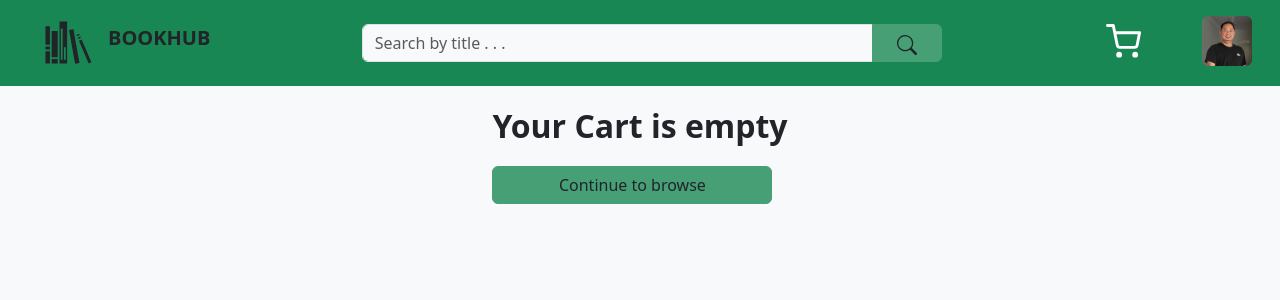
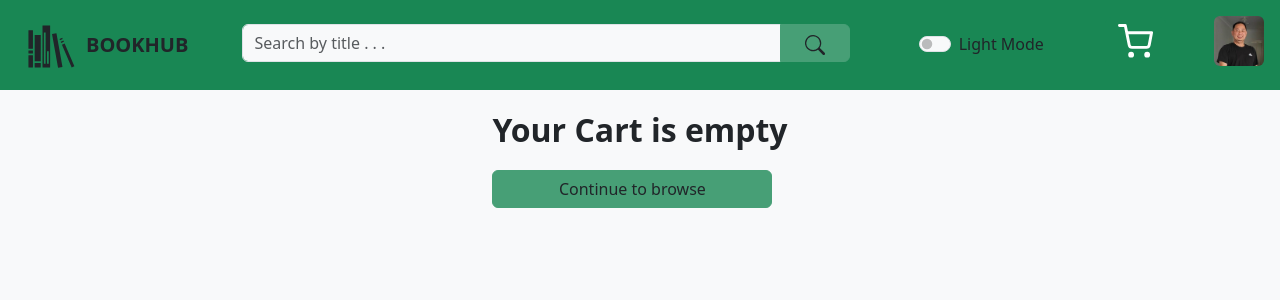
Before and after one commit to thangtruong1808/reactjs-bookhub, a React (Vite) app: page /bookcart in a window 1280 px wide. Shown: the top 300 px of the page. Built offline with nearby package versions, Linux system fonts and the light colour scheme.

Commit message:
moved switch theme to NavBar

```diff
--- a/src/components/AuthorFilter.tsx
+++ b/src/components/AuthorFilter.tsx
@@ -29,7 +29,7 @@ const AuthorFilter = () => {
   const finalResult = removeDUplicates(authors);
   return (
     <select
-      className="form-select"
+      className="form-select bg-light"
       onChange={(event) => setAuthorSelected(event.target.value)}
     >
       <option value="">Select Favorite Author </option>
--- a/src/components/NavBar.tsx
+++ b/src/components/NavBar.tsx
@@ -4,41 +4,52 @@ import { FiShoppingCart } from "react-icons/fi";
 import { useNavigate } from "react-router-dom";
 import { useAppContext } from "./context/bookContext.js";
 import SearchBar from "../components/SearchBar.js";
+import ThemeSwitch from "./ThemeSwitch.js";
+import useBookQueryStore from "./store.js";
 
 const NavBar = () => {
   const navigate = useNavigate();
   const { favorites } = useAppContext();
+  const setSearchText = useBookQueryStore((state) => state.setSearchText);
+  const setGenresSelected = useBookQueryStore(
+    (state) => state.setGenresSelected
+  );
+  const setAuthorSelected = useBookQueryStore(
+    (state) => state.setAuthorSelected
+  );
 
+  const handleBackToHomePage = () => {
+    navigate("/");
+    setSearchText("");
+    setGenresSelected([]);
+    setAuthorSelected("");
+  };
   return (
-    <div className="container-fluid bg-success d-flex justify-content-between">
+    <div className="container-fluid bg-success d-flex justify-content-between text-center align-middle p-3">
       {/* Logo */}
-      <div
-        className="p-3 Logo"
-        onClick={() => {
-          navigate("/");
-          window.location.reload();
-        }}
-      >
+      <div className="Logo hstack" onClick={handleBackToHomePage}>
         {/* <div className="p-3 Logo" onClick={ReturnHomePage}> */}
-        <GiBookshelf style={{ width: "80px", height: "50px" }} />
+        <GiBookshelf style={{ width: "70px", height: "50px" }} />
         <span className="text-uppercase fw-bold fs-5">bookhub</span>
       </div>
 
       {/* Search and Menu */}
-      <div className="w-50 text-center">
-        <div className="p-4 d-lg-none d-md-block">
+      <div className="w-50">
+        <div className="d-lg-none d-md-block">
           {/* <GenreMenu
                 onSelectedGenres={onSelectedGenres}
                 selectedGenrefromHomeComponent={selectedGenrefromHomeComponent}
               /> */}
         </div>
-        <div className="p-4 d-none d-lg-block">
+        <div className="d-none d-lg-block p-2">
           <SearchBar />
         </div>
       </div>
-
+      <div className="p-3">
+        <ThemeSwitch />
+      </div>
       {/* Profile and Cart */}
-      <div className="p-3">
+      <div className="">
         <div className="hstack">
           <button
             type="button"
@@ -60,7 +71,6 @@ const NavBar = () => {
             data-bs-target="#offcanvasExample"
             aria-controls="offcanvasExample"
           />
-
           <div
             className="myApp offcanvas offcanvas-end "
             tabIndex="-1"
--- a/src/components/ThemeSwitch.tsx
+++ b/src/components/ThemeSwitch.tsx
@@ -7,6 +7,15 @@ import Sun from "../assets/Sun.svg";
 import Moon from "../assets/Moon.svg";
 
 const ThemeSwitch = () => {
+  const [theme, setTheme] = useState("");
+
+  useEffect(() => {
+    if (selectedTheme === "dark") {
+      setDarkMode();
+      setTheme("dark");
+    }
+  }, [theme]);
+
   const setDarkMode = () => {
     document.querySelector("body")?.setAttribute("data-theme", "dark");
     localStorage.setItem("selectedTheme", "dark");
@@ -19,20 +28,20 @@ const ThemeSwitch = () => {
 
   const selectedTheme = localStorage.getItem("selectedTheme");
 
-  if (selectedTheme === "dark") {
-    setDarkMode();
-  }
-
   const toggleTheme = (e: { target: { checked: unknown } }) => {
-    if (e.target.checked) setDarkMode();
-    else setLightMode();
+    if (e.target.checked) {
+      setDarkMode();
+      setTheme("dark");
+    } else {
+      setLightMode();
+      setTheme("light");
+    }
   };
-  // console.log("------- You called ThemeSwitch Component -------");
 
   return (
     <>
       {/* <div className="form-check form-switch mx-2 position-absolute bottom-0 start-0 mb-2"> */}
-      <div className="form-check form-switch mx-2 ">
+      <div className="form-check form-switch cursor-pointer">
         <input
           className="form-check-input"
           type="checkbox"
@@ -42,28 +51,11 @@ const ThemeSwitch = () => {
           onChange={toggleTheme}
           defaultChecked={selectedTheme === "dark"}
         />
-        <label className="form-check-label" htmlFor="flexSwitchCheckDefault">
-          Switch Theme
+        <label className="form-check-label" htmlFor="darkmode-toggle">
+          {theme === "dark" ? "Dark Mode" : "Light Mode"}
         </label>
       </div>
     </>
-    // <div id="theme-switch" className="me-5">
-    //   <div className="switch-track">
-    //     <div className="switch-check">
-    //       <span className="switch-icon">🌙</span>
-    //     </div>
-    //     <div className="switch-x">
-    //       <span className="switch-icon">🌞</span>
-    //     </div>
-    //     <div className="switch-thumb"></div>
-    //   </div>
-    //   <input
-    //     type="checkbox"
-    //     checked={darkMode}
-    //     onChange={switchTheme}
-    //     aria-label="Switch between dark and light mode"
-    //   />
-    // </div>
   );
 };
 
--- a/src/index.css
+++ b/src/index.css
@@ -8,3 +8,15 @@ div.Logo {
 nav ul li a{
     cursor: pointer;
 }
+div.accordion-body:hover {
+    /* background-color: yellow; */
+    color: #0d6efd;
+    /* width: 100%; */
+    transition: transform 0.5s;
+    transform: scale(1.1);
+    font-weight: bolder;
+}
+
+.cursor-pointer {
+    cursor: pointer
+}
--- a/src/pages/BookCart.tsx
+++ b/src/pages/BookCart.tsx
@@ -4,14 +4,14 @@ import { AiFillStar } from "react-icons/ai";
 import { useNavigate } from "react-router-dom";
 import { useState } from "react";
 import MyPagination from "../components/MyPagination";
-import { paginate } from "../services/paginate";
+import { paginate } from "../services/paginate.js";
 
 const BookCart = () => {
   const navigate = useNavigate();
   const { favorites, RemoveFromFavorites } = useAppContext();
   const [currentPage, setCurrentPage] = useState(1);
 
-  const numberUnitsPerPageSize = 10;
+  const numberUnitsPerPageSize = 7;
   const itemsCount = favorites.length;
   const pageSize = numberUnitsPerPageSize;
 
--- a/src/pages/HomePage.tsx
+++ b/src/pages/HomePage.tsx
@@ -121,15 +121,15 @@ const HomePage = () => {
           {/* <SearchBar onSearch={HandleOnSearchInPut} /> */}
           <SearchBar />
         </div>
-        <div className="fw-bold fs-5 mt-3 mx-5 mb-2 ">
-          <div className="hstack gap-3">
-            <span>Filter by Author name</span>
-            <ThemeSwitch />
-          </div>
+        <div className="fw-bold fs-5 mt-3 ms-5 mb-2 hstack">
+          <span className=""> Filter by Author name</span>
+          <span className="ms-3">
+            <AuthorFilter />
+          </span>
         </div>
-        <div className="w-50 mt-3 mx-5">
+        {/* <div className="w-50 mt-3 mx-5">
           <AuthorFilter />
-        </div>
+        </div> */}
 
         <div className="fs-5 fw-bold mb-3 mx-5 mt-4 text-center">
           {filteredItems.length > 0 && (
```
